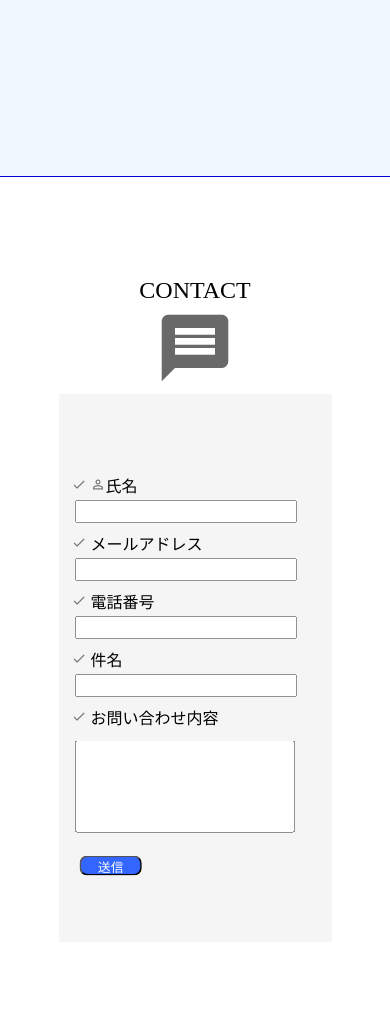
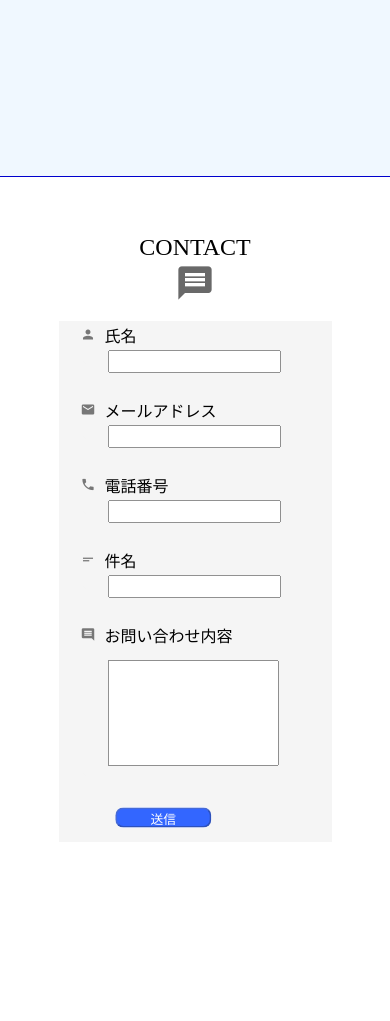
Before and after one commit to blueletter123456789/test, a PHP site: page /sample.html in a window 390 px wide. Shown: the part 4047-5068 px from the top of the page. Run offline with PHP 8.4, Linux system fonts and the light colour scheme.

Commit message:
レスポンシブ対応（スマホ、タブレット）

```diff
--- a/JS/main.js
+++ b/JS/main.js
@@ -41,34 +41,109 @@ $(function(){
   });
 
 // contact validation
+  // $('input, textarea').on('blur', function(){
+  //   var name = $(this).attr('name');
+  //   var val = $(this).val();
+  //   console.log(name + ':' + val);
+
+  //   if (name == 'tel'){
+  //     chkTel(val);
+  //   }
+
+  // });
+
+  // function chkTel(val){
+  //   if (val.match(/^\d{10,11}$/)){
+  //     console.log('OK');
+  //   }else{
+  //     console.log('NG');
+  //   }
+  // }
+
+  var errorMessage = {
+    'name' : '',
+    'mail' : '',
+    'tel' : '',
+    'subject' : '',
+    'content' : '',
+  };
+
   $('input, textarea').on('blur', function(){
     var name = $(this).attr('name');
     var val = $(this).val();
-    console.log(name + ':' + val);
 
-    if (name == 'tel'){
-      chkTel(val);
+    if(!emptyCheck(name, val)){
+      ouputMessage(name);
+      return;
+    };
+
+    if (name == 'tel') {
+      telCheck(val);
+    }else if(name == 'mail'){
+      mailCheck(val);
+    }else{
+      symbolCheck(name, val);
     }
+
+    console.log(errorMessage);
+
+    ouputMessage(name);
+
+
 
   });
 
-  function chkTel(val){
-    if (val.match(/^\d{10,11}$/)){
-      console.log('OK');
+  function emptyCheck(name, val){
+    // if (val=='' ) {
+    //   errorMessage[name] = '必須項目です';
+    // }else{
+    //   errorMessage[name] = '';
+    // }
+
+    errorMessage[name] = (val == '') ? '必須項目です' : '';
+    return (val=='') ? false : true;
+
+  };
+
+  function telCheck(val){
+    // console.log(val.match(/^\d{10,11}$/));
+    // if (val.match(/^\d{10,11}$/)){
+    //   errorMessage['tel'] = '';
+    // }else{
+    //   errorMessage['tel'] = '形式が正しくありません';
+    // }
+
+  // 三項演算子
+  errorMessage['tel'] = (val.match(/^\d{10,11}$/)) ? '' : '電話の形式が正しくありません';
+
+  };
+
+  function symbolCheck(name, val){
+  errorMessage[name] = (val.match(/[!"#$%&'()\*\+\-\.,\/:;<=>?@\[\\\]^_`{|}~]/g)) ? '入力値が正しくありません' : '';
+  };
+
+  function mailCheck(val){
+    if (!val.match(/^[A-Za-z0-9]{1}[A-Za-z0-9_.-]*@{1}[A-Za-z0-9]{1}[A-Za-z0-9_.-]*\.[A-Za-z0-9]{1,}$/)){
+      errorMessage['mail'] = 'メールの記載が正しくありません'
     }else{
-      console.log('NG');
+      errorMessage['mail'] = (val.match(/[_.-]{2,}/g)) ? 'メールの記載が正しくないよ' : '';
     }
-  }
+  };
 
 
-
-
-
-
-
-
-
-
+  function ouputMessage(name){
+    var cnt = 0;
+    for(key in errorMessage){
+      $('input[name="' + name + '"] ~ span.error-message').text(errorMessage[name]);
+      $('textarea[name="' + name + '"] ~ span.error-message').text(errorMessage[name]);
+      if(errorMessage[key] != '') cnt++;
+    }
+      if(cnt > 0){
+        $('input[name="submit"]').attr('disabled', true);
+      }else{
+        $('input[name="submit"]').attr('disabled', false);
+      }
+  };
 
 
 
--- a/css/style.css
+++ b/css/style.css
@@ -7,6 +7,7 @@
 
 body{
 	overflow-x: hidden;
+	width: 100vw;
 }
 
 
@@ -434,7 +435,7 @@ nav.active > ul > li a{
 	width: 100vw;
 	height: 100vh;
 	background-color: #ffffff;
-	z-index: 900;
+	z-index: 9900;
 }
 
 .contact .contact-title{
@@ -453,14 +454,11 @@ nav.active > ul > li a{
 }
 
 .contact-container{
-	width: 40vw;
-	height: 75vh;
+	width: 40%;
+	height: 77%;
 	background-color: #f5f5f5;
 	margin: 3% 5% 3% auto;
 
-	display: flex;
-	justify-content: center;
-	align-items: center;
 }
 
 .contact-container form{
@@ -473,55 +471,178 @@ nav.active > ul > li a{
 	display: inline-block;
 }
 
+.contact-container > form > p > i{
+	color: #f5f5f5;
+}
+
 .contact-container p{
 	display: block;
-	margin-bottom: 15px;
+	margin-left: 20px;
+	padding: 2px;
 }
 
 .contact-container label{
 	font-size: 16px;
 }
 
+.contact-container label span{
+	margin-left: 5px;
+}
+
 .contact-container input{
-	width: 25vw;
+	width: 70%;
 	height: 25px;
-	margin-left: 5px;
 	font-size: 16px;
-	transform: scale(0.8) translateX(-3vw);
+	transform: scale(0.8) translateX(-30px);
 }
 
 .contact-container textarea{
 	resize: none;
 	font-size: 16px;
-	width: 30vw;
-	height: 13vw;
-	transform: scale(0.8) translateX(-3vw);
+	width: 90%;
+	height: 130px;
+	transform: scale(0.8) translateX(-40px);
 }
 
+.contact-container .error-message{
+	font-size: 14px;
+	height: 18px;
+	width: 100%;
+	display: block;
+}
+
+
+/* 送信ボタン　*/
+
 .contact-container input[type="submit"]{
-	width: 10vw;
+	width: 120px;
 	height: 25px;
 	color: #ffffff;
 	background-color: #3366FF;
 	border-radius: 10px;
 	cursor: pointer;
+	margin-left: 30px;
+	margin-bottom: 10px;
 
 	transition: 0.15s all ease-in 0s;
 }
 
 .contact input[type="submit"]:active{
-	width: 9vw;
+	width: 110px;
 	height: 20px;
 	background-color: #0000ff;
-	margin-left: .5vw;
+	margin-left: 35px;
 }
 
 
+/*
+///////////////レスポンシブ（タブレット）の場合///////////////
+*/
+
+@media screen and (max-width: 768px){
+
+	/*	ヘッダ　*/
+	header > div{
+		padding: 60px 50px;
+	}
+
+	#logo a{
+		margin: 20px;
+		font-size: 24px;
+	}
+
+	.open{
+		margin-right: 20px;
+		transform: scale(0.8);
+	}
+
+	.close{
+		margin-right: 70px;
+	}
+
+	/*　メニュー　*/
+	nav ul{
+		right: 90%;
+	}
+
+	nav > ul > li > a{
+		font-size: 40px;
+	}
+
+	/*	ページ番号の表示　*/
+	.index {
+		width: 60px;
+	}
+
+	/*	トップ画面　*/
+	#top div{
+		top: 40%;
+	}
+
+	#top div a{
+		font-size: 16px;
+		margin-bottom: 20px;
+	}
+
+	/*	コンテンツ画面　*/
+	.page .image{
+		width: 80%;
+		height: 60%;
+	}
+
+	.page .guide{
+		top: 55%;
+		left: 20%;
+	}
+
+	.page .guide2{
+		margin-bottom: 40px;
+	}
+
+	.page .button{
+		display: none;
+	}
+
+		/*	お問い合わせフォーム　*/
+	.contact .contact-title{
+		height: 10%;
+	}
+
+	.contact .contact-title >  p{
+		font-size: 24px;
+	}
+
+	.contact-icons{
+		width: 100vw;
+		height: 40px;
+		float: none;
+	}
+
+	.contact > .contact-icons > .material-icons{
+		font-size: 40px;
+		right: 50%;
+		top: 5%;
+		transform: translateX(50%);
+	}
+
+	.contact-container{
+		width: 70%;
+		height: auto;
+		margin: 0 auto 10% auto;
+	}
+
+	.contact-container textarea, .contact-container input{
+		width: 90%;
+		transform: scale(0.8) translateX(-8%);
+	}
+}
 
 
-/*レスポンシブ（スマートフォン以下の場合）*/
+/*
+//////////////レスポンシブ（スマートフォン）の場合//////////////
+*/
 
-@media screen and (max-width: 411px){
+@media screen and (max-width: 414px){
 
 	/*	ヘッダ　*/
 	header > div{
@@ -538,10 +659,6 @@ nav.active > ul > li a{
 		transform: scale(0.7);
 	}
 
-	.close{
-		transform: scale(0.8);
-	}
-
 	/*　メニュー　*/
 	nav ul{
 		right: 90%;
@@ -549,6 +666,11 @@ nav.active > ul > li a{
 
 	nav > ul > li > a{
 		font-size: 30px;
+	}
+
+	.close{
+		transform: scale(0.8);
+		margin: 30px 50px;
 	}
 
 	/*	ページ番号の表示　*/
@@ -574,69 +696,14 @@ nav.active > ul > li a{
 		left: 45%;
 	}
 
-	.page .guide{
-		top: 55%;
-		left: 20%;
-	}
-
 	.page .guide2{
 		margin-bottom: 40px;
 	}
 
-	.page .button{
-		display: none;
+
+	/*	お問い合わせフォーム　*/
+	.contact-container textarea, .contact-container input{
+	width: 85%;
 	}
 
-	/*	お問い合わせフォーム　*/
-	.contact > div >  p{
-		font-size: 24px;
-	}
-
-	.contact-icons{
-		width: 100vw;
-		height: 90px;
-	}
-
-	.contact > .contact-icons > .material-icons{
-		font-size: 80px;
-		right: 50%;
-		top: 5%;
-		transform: translateX(50%);
-	}
-
-	.contact-container{
-		width: 70vw;
-		height: 65vh;
-		margin: 0 auto;
-	}
-
-	.contact-container p{
-		margin-bottom: 5px;
-	}
-
-	.contact-container p > i{
-		margin-left: 15px;
-	}
-
-	.contact-container input{
-		width: 70vw;
-		margin-left: 0
-	}
-
-	.contact-container textarea{
-		width: 70vw;
-		height: 29vw;
-	}
-
-	.contact-container input[type="submit"]{
-		margin-left: 24px;
-		width: 20vw;
-	}
-
-	.contact input[type="submit"]:active{
-	width: 20vw;
-	height: 20px;
-	background-color: #0000ff;
-	margin-left: 25px;
-	}
 }
--- a/sample.html
+++ b/sample.html
@@ -159,33 +159,53 @@
 		</div>
 		<div class="contact-container">
 			<form action="./php/index.php" method="post" autocomplete="off">
-				<p>
+				<p class="name-container">
+					<label>
+						<i class="material-icons">person</i>
+						<span>氏名</span>
+					</label><br>
 					<i class="material-icons">check</i>
-					<label><i class="material-icons">perm_identity</i>氏名</label><br>
-					<input type="text" name="name" maxlength="200" required>
+					<input type="text" name="name" maxlength="200" required><br>
+					<span class="error-message"></span>
+				</p>
+				<p class="mail-container">
+					<label>
+						<i class="material-icons">email</i>
+						<span>メールアドレス</span>
+					</label><br>
+					<i class="material-icons">check</i>
+					<input type="text" name="mail" maxlength="200" required><br>
+					<span class="error-message"></span>
+				</p>
+				<p class="tel-container">
+					<label>
+						<i class="material-icons">phone</i>
+						<span>電話番号</span>
+					</label><br>
+					<i class="material-icons">check</i>
+					<input type="text" name="tel" maxlength="200" required><br>
+					<span class="error-message"></span>
+				</p>
+				<p class="subject-container">
+					<label>
+						<i class="material-icons">short_text</i>
+						<span>件名</span>
+					</label><br>
+					<i class="material-icons">check</i>
+					<input type="text" name="subject" maxlength="200" required><br>
+					<span class="error-message"></span>
+				</p>
+				<p class="content-container">
+					<label>
+						<i class="material-icons">comment</i>
+						<span>お問い合わせ内容</span>
+					</label><br>
+					<i class="material-icons">check</i>
+					<textarea name="content" maxlength="500" required></textarea><br>
+					<span class="error-message"></span>
 				</p>
 				<p>
-					<i class="material-icons">check</i>
-					<label>メールアドレス</label><br>
-					<input type="text" name="mail" maxlength="200" required>
-				</p>
-				<p>
-					<i class="material-icons">check</i>
-					<label>電話番号</label><br>
-					<input type="text" name="tel" maxlength="200" required>
-				</p>
-				<p>
-					<i class="material-icons">check</i>
-					<label>件名</label><br>
-					<input type="text" name="subject" maxlength="200" required>
-				</p>
-				<p>
-					<i class="material-icons">check</i>
-					<label>お問い合わせ内容</label><br>
-					<textarea name="content" maxlength="500" required></textarea>
-				</p>
-				<p>
-					<input type="submit" name="submit" value=" 送信 ">
+					<input type="submit" name="submit" value=" 送信 " disabled>
 				</p>
 			</form>
 		</div>
```
